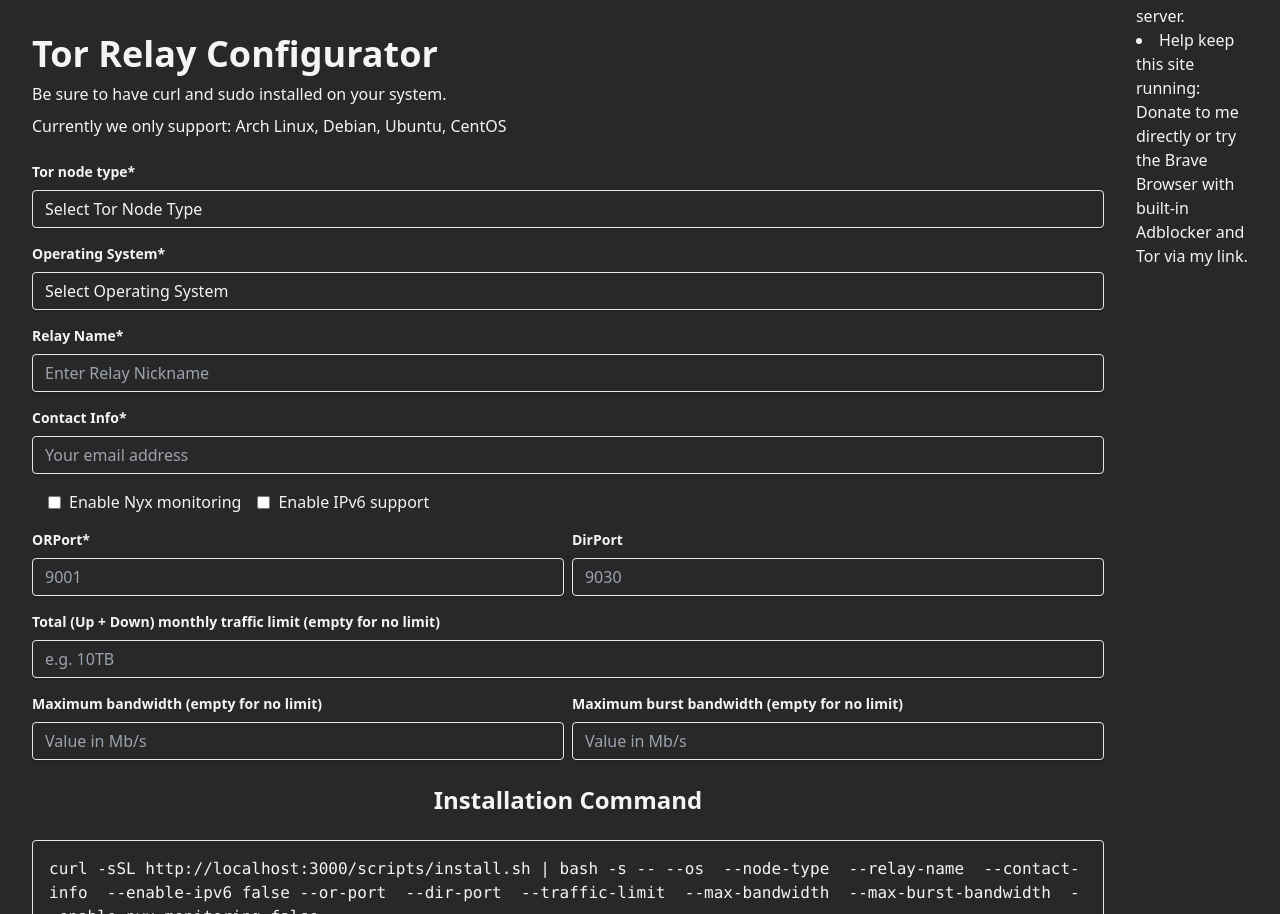
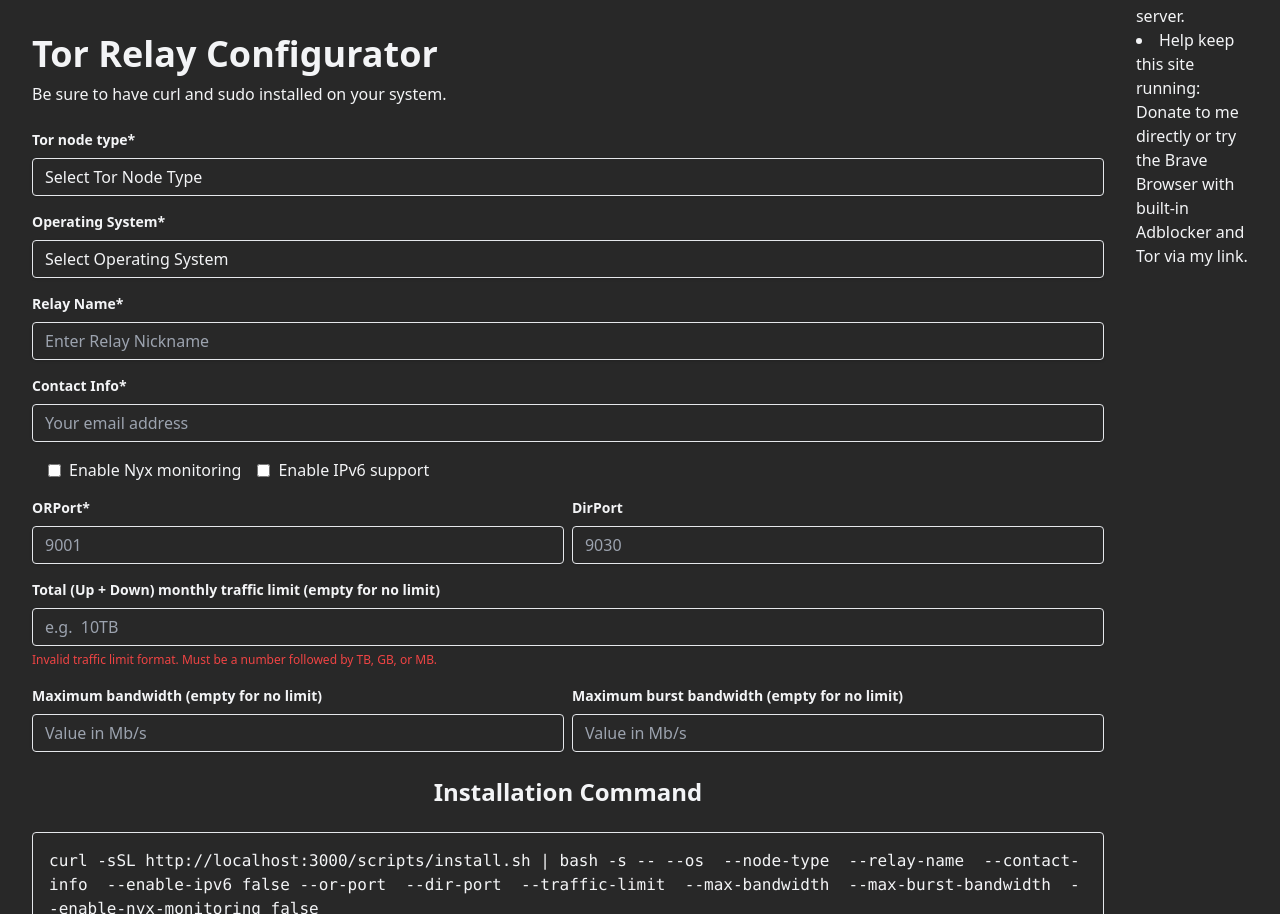
Before and after one commit to Wuemeli/tor-relay-configurator, a Nuxt app in the folder frontend/: page / in a window 1280 px wide. Shown: the part 946-1860 px from the top of the page. Built offline with nearby package versions, Linux system fonts and the light colour scheme; no server answers; what vue3-apexcharts would draw is missing.

Commit message:
Final Update

```diff
--- a/frontend/components/config-form.vue
+++ b/frontend/components/config-form.vue
@@ -2,7 +2,6 @@
     <div class="p-6 container mx-auto px-4 bg-background text-text">
         <h1 class="text-4xl font-bold">Tor Relay Configurator</h1>
         <p class="mt-2 text-text">Be sure to have curl and sudo installed on your system.</p>
-        <p class="mt-2 text-text">Currently we only support: Arch Linux, Debian, Ubuntu, CentOS</p>
         <br>
         <form>
             <div class="mb-4">
@@ -63,9 +62,11 @@
             <div class="mb-4">
                 <label for="trafficLimit" class="block text-text text-sm font-bold mb-2">Total (Up + Down) monthly traffic
                     limit (empty for no limit)</label>
-                <input id="trafficLimit" type="text" v-model="trafficLimit"
-                    class="shadow appearance-none border rounded w-full py-2 px-3   text-text leading-tight focus:outline-none focus:shadow-outline"
-                    placeholder="e.g. 10TB">
+                <input id="trafficLimit" type="text" v-model="trafficLimit" @input="validateTrafficLimit($event)"
+                    class="shadow appearance-none border rounded w-full py-2 px-3 text-text leading-tight focus:outline-none focus:shadow-outline"
+                    placeholder="e.g.  10TB">
+                <span v-if="!isTrafficLimitValid" class="text-red-500 text-xs">Invalid traffic limit format. Must be a
+                    number followed by TB, GB, or MB.</span>
             </div>
             <div class="mb-4 flex">
                 <div class="flex-1 mr-2">
@@ -93,11 +94,11 @@
             </div>
         </div>
 
-    <div class="mt-4 text-center text-gray-500 text-xs">
-        We do not take any responsibility for the use of this tool.
-        By using our script your relay nickname and bandwidth will be counted in the global statistics panel on the top
-        right. This is anonymous. We only save Bandwidth and Nickname. We do not save any other information.
-    </div>
+        <div class="mt-4 text-center text-gray-500 text-xs">
+            We do not take any responsibility for the use of this tool.
+            By using our script your relay nickname and bandwidth will be counted in the global statistics panel on the top
+            right. This is anonymous. We only save Bandwidth and Nickname. We do not save any other information.
+        </div>
 
     </div>
 </template>
@@ -116,8 +117,16 @@
             trafficLimit: '',
             maxBandwidth: '',
             maxBurstBandwidth: '',
-            enableNyxMonitoring: false
+            enableNyxMonitoring: false,
+            isTrafficLimitValid: false
         };
+    },
+    methods: {
+        validateTrafficLimit(event) {
+            const value = event.target.value;
+            const regex = /^\s*(\d+(\.\d+)?\s*(TB|GB|MB))\s*$/i;
+            this.isTrafficLimitValid = regex.test(value);
+        }
     },
     computed: {
         configText() {
```
Also changed, not shown: 1 other file (tests, documents, lock files or other folders).
